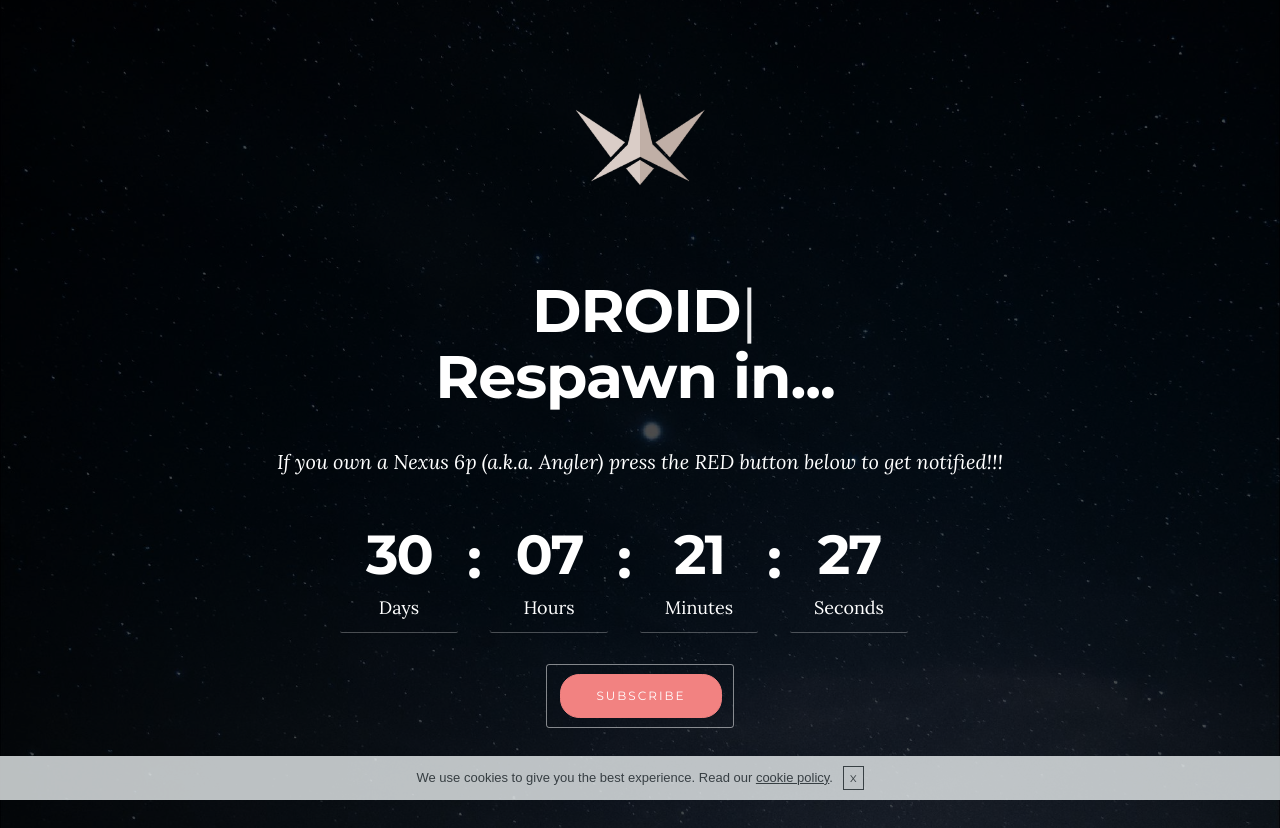
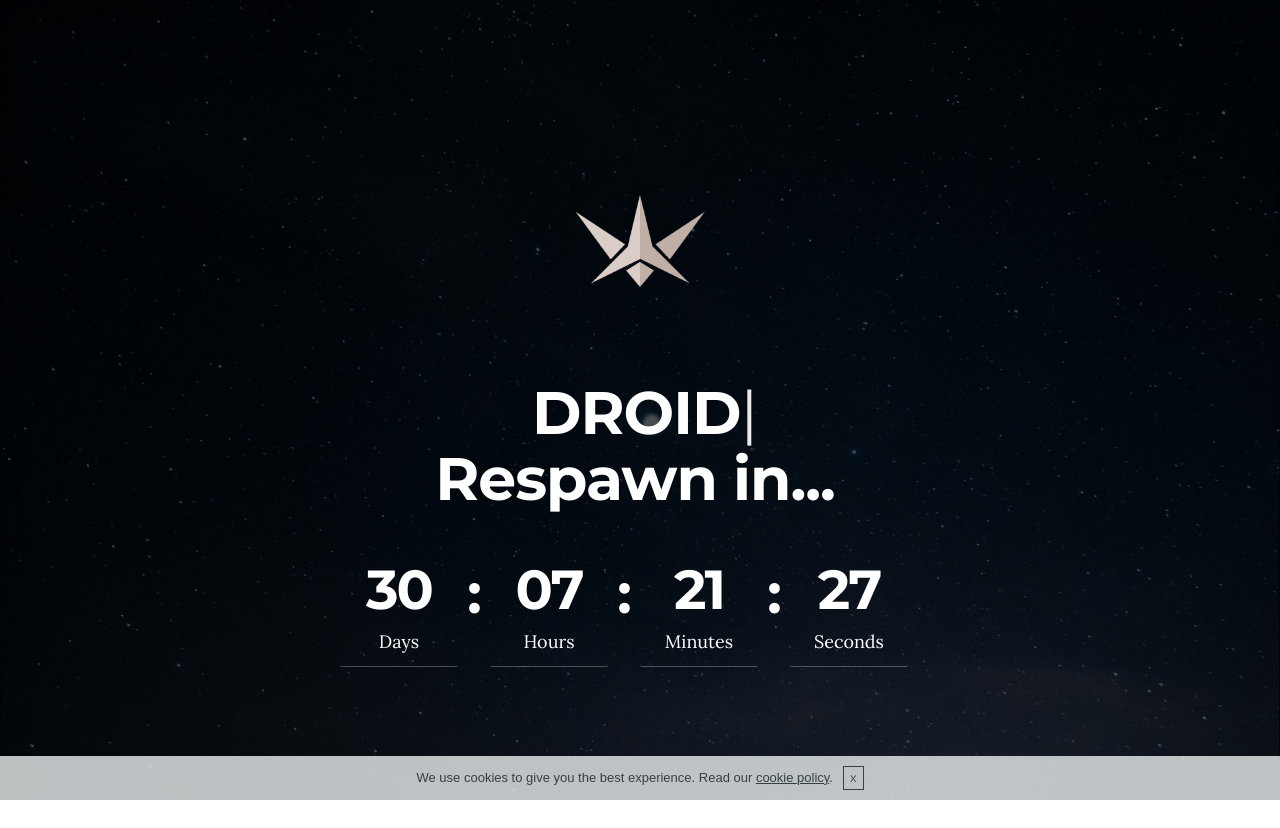
Before and after one commit to OwnDroid/OwnDroid.github.io, a plain HTML site: page index.html in a window 1280 px wide. After the commit the page ends 800 px from the top, so only its background shows below. Drawn offline with Linux system fonts and the light colour scheme.

Commit message:
create github pages

```diff
--- a/index.html
+++ b/index.html
@@ -42,24 +42,13 @@
                         </div>
 
                         <div class="mbr-section-text lead text-center">
-                            <p>If you own a Nexus 6p (a.k.a. Angler) press the RED button below to get notified!!!</p>
+                            <p></p>
                         </div>
 
                         <div class="countdown" data-end="2017/04/30"></div>
 
                     </div>
-                    <div class="form_wraper" data-form-type="formoid">
-                            <div data-form-alert="true">
-                                <div hidden="" data-form-alert-success="true" class="alert alert-form alert-success text-xs-center">Own Your Droid</div>
-                            </div>
-                            <form class="mbr-form" action="https://mobirise.com/" method="post" data-form-title="UNTITLED FORM">
-                                <input type="hidden" value="32zQO2FmKK23AQye5j4wDrXSp3fAArPXGutq3jrY4NwLymW0gYCmYb9DScHMZsb1J51HkPZirOfZfO2cqn4XF56abGNrJ/VYZ+kJ2QIv/aPli0CtdADi6vuMiRW3S2Ob" data-form-email="true">
-                                <div class="mbr-subscribe mbr-subscribe-dark input-group">
-                                   <input type="email" class="form-control" name="email" required="" data-form-field="Email" placeholder="Enter Your Email To Get Notified!">
-                                   <span class="input-group-btn"><button type="submit" class="btn btn-primary">SUBSCRIBE</button></span>
-                                </div>
-                            </form>
-                    </div>
+
 
             </div>
         </div>
@@ -67,7 +56,7 @@
 </section>
 
 
-  <section class="engine"><a rel="external" href="https://mobirise.com">mobirise.com</a></section><script src="assets/web/assets/jquery/jquery.min.js"></script>
+  <section class="engine"><a rel="external" href="https://mobirise.com">Mobirise Web Site Creator</a></section><script src="assets/web/assets/jquery/jquery.min.js"></script>
   <script src="assets/tether/tether.min.js"></script>
   <script src="assets/bootstrap/js/bootstrap.min.js"></script>
   <script src="assets/smooth-scroll/smooth-scroll.js"></script>
```
Also changed, not shown: 1 other file.
